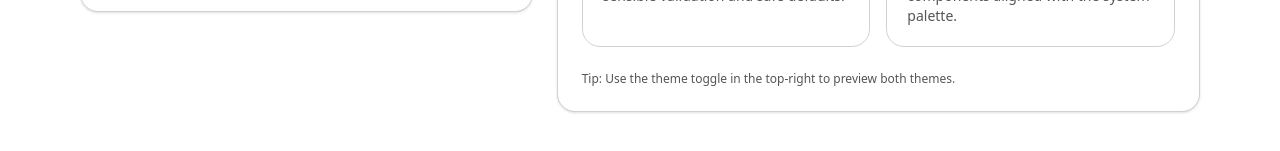
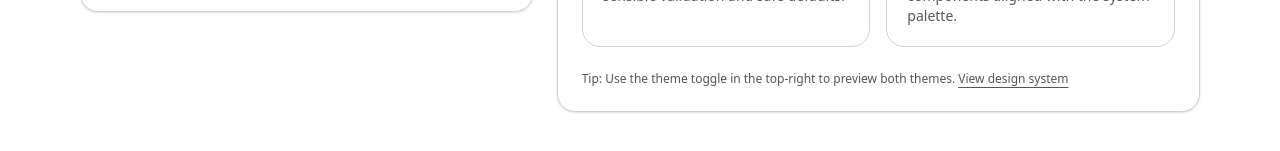
Before and after one commit to gbspecapedra/coinpay-ui, a Next.js app: page /login in a window 1280 px wide. Shown: the part 581-732 px from the top of the page. Built offline with nearby package versions, Linux system fonts and the light colour scheme.

Commit message:
ref: adjust routes

```diff
--- a/src/app/login/page.tsx
+++ b/src/app/login/page.tsx
@@ -15,8 +15,10 @@ import {
 } from "@/lib/countries";
 import { formatPhoneAsYouType, isValidPhone, toE164 } from "@/lib/phone";
 import { cn } from "@/lib/utils";
+import { useRouter } from "next/navigation";
 
 export default function LoginPage() {
+  const router = useRouter();
   const [phone, setPhone] = useState(""); // formatted display value
   const [password, setPassword] = useState("");
   const [showPassword, setShowPassword] = useState(false);
@@ -58,7 +60,7 @@ export default function LoginPage() {
     setIsSubmitting(true);
     try {
       await new Promise((r) => setTimeout(r, 600));
-      // push("/home") later
+      router.push("/home");
     } finally {
       setIsSubmitting(false);
     }
@@ -252,7 +254,13 @@ export default function LoginPage() {
 
             {/* Small footer note */}
             <div className="mt-6 text-xs text-muted-foreground">
-              Tip: Use the theme toggle in the top-right to preview both themes.
+              Tip: Use the theme toggle in the top-right to preview both themes.{" "}
+              <Link
+                href="/design-system"
+                className="text-xs text-muted-foreground hover:text-foreground underline-offset-4 underline"
+              >
+                View design system
+              </Link>
             </div>
           </div>
         </aside>
--- a/src/app/page.tsx
+++ b/src/app/page.tsx
@@ -1,5 +1,5 @@
 import { redirect } from "next/navigation";
 
 export default function Home() {
-  redirect("/design-system");
+  redirect("/login");
 }
```
